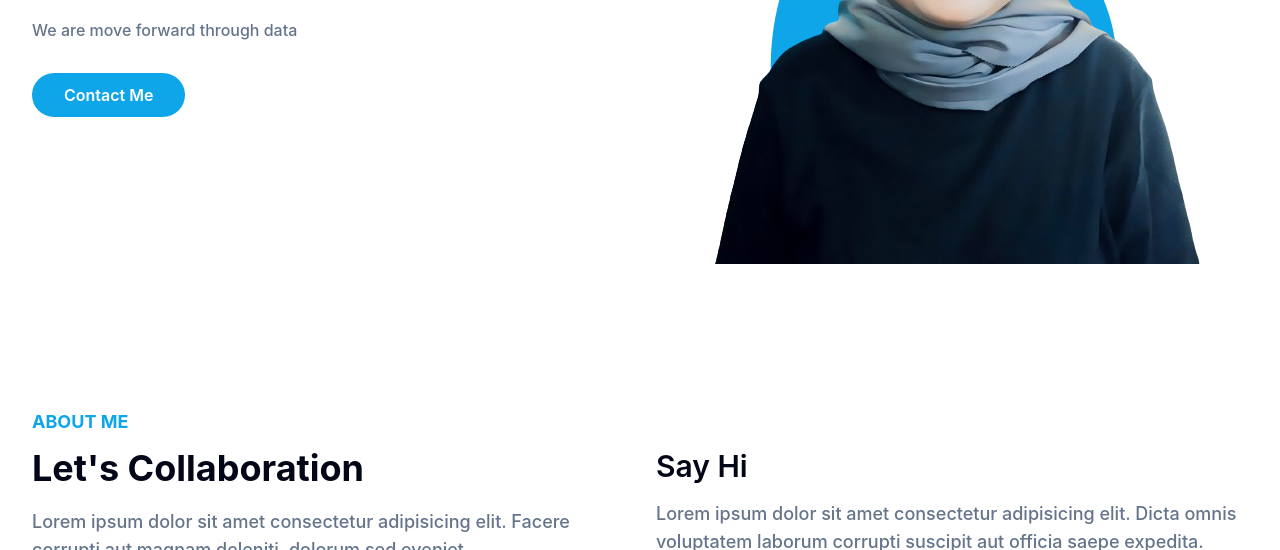
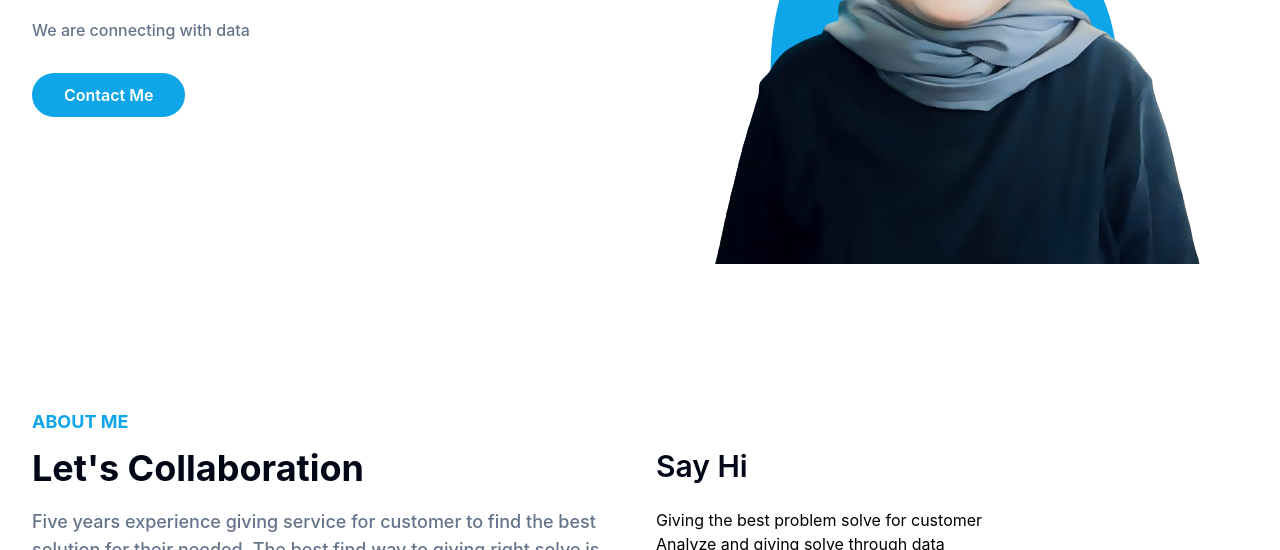
Before and after one commit to shofianaulfa/Shofiana_Ulfa, a website: page index.html in a window 1280 px wide. Shown: the part 416-966 px from the top of the page. Drawn offline with Linux system fonts and the light colour scheme.

Commit message:
update hero section

```diff
--- a/index.html
+++ b/index.html
@@ -58,7 +58,7 @@
                 <div class="w-full self-center px-4 lg:w-1/2">
                     <h1 class="text-base font-semibold text-primary md:text-xl ">Hi Everyone🖐, I'm <span class="block font-bold text-dark text-4xl mt-1 lg:text-5xl">Shofiana Ulfa</span></h1>
                     <h2 class="font-medium text-secondary text-lg mb-5"> <span class="text-dark lg:text-2xl">Data Analyst</span> | Customer Service</h2>
-                    <p class="font-medium text-secondary mb-10 leading-relaxed">We are move forward through data</p>
+                    <p class="font-medium text-secondary mb-10 leading-relaxed">We are connecting with data</p>
 
                     <a href="#" class="text-base font-semibold text-white bg-primary py-3 px-8  rounded-full hover:shadow-lg hover:opacity-80 transition duration-300 ease-in-out">Contact Me</a>
                 </div>
@@ -86,11 +86,20 @@
                 <div class="w-full px-4 mb-10 lg:w-1/2">
                     <h4 class="font-bold uppercase text-primary text-lg mb-3">About Me</h4>
                     <h2 class="font-bold text-dark text-3xl mb-5 max-w-md lg:text-4xl">Let's Collaboration</h2>
-                    <p class="font-medium text-base text-secondary max-w-xl lg:text-lg">Lorem ipsum dolor sit amet consectetur adipisicing elit. Facere corrupti aut magnam deleniti, dolorum sed eveniet.</p>
+                    <p class="font-medium text-base text-secondary max-w-xl lg:text-lg">Five years experience giving service for customer to find the best solution for their needed. The best find way to giving right solve is when we analyze data that relate for the problem.
+                    </p>
                 </div>
                 <div class="w-full px-4 lg:w-1/2">
                     <h3 class="font-semibold text-dark text-2xl mb-4 lg:text-3xl lg:pt-10">Say Hi</h3>
-                    <p class="font-medium text-base text-secondary mb-6 lg:text-lg">Lorem ipsum dolor sit amet consectetur adipisicing elit. Dicta omnis voluptatem laborum corrupti suscipit aut officia saepe expedita.
+                    <p class="font-medium text-base text-secondary mb-6 lg:text-lg">
+                        <ul>
+                            <li>
+                                Giving the best problem solve for customer
+                            </li>
+                            <li>
+                                Analyze and giving solve through data
+                            </li>
+                        </ul>
                     </p>
                     <div class="flex items-center">
                         <!-- Github -->
@@ -193,15 +202,15 @@
                     <a href="#" class="max-w-[120px] mx-4 py-4 grayscale opacity-60 transition duration-500 hover:grayscale-0 hover:opacity-100 lg:mx-6 xl:mx-8">
                         <img src="dist/img/clients/1.ioh.png" alt="IOH">
                     </a>
-                    <a href="#" class="max-w-[120px] mx-4 py-4 grayscale opacity-60 transition duration-500 hover:grayscale-0 hover:opacity-100 lg:mx-6 xl:mx-8">
+                    <!-- <a href="#" class="max-w-[120px] mx-4 py-4 grayscale opacity-60 transition duration-500 hover:grayscale-0 hover:opacity-100 lg:mx-6 xl:mx-8">
                         <img src="dist/img/clients/2.traveloka.png" alt="traveloka">
-                    </a>
-                    <a href="#" class="max-w-[120px] mx-4 py-4 grayscale opacity-60 transition duration-500 hover:grayscale-0 hover:opacity-100 lg:mx-6 xl:mx-8">
+                    </a> -->
+                    <!-- <a href="#" class="max-w-[120px] mx-4 py-4 grayscale opacity-60 transition duration-500 hover:grayscale-0 hover:opacity-100 lg:mx-6 xl:mx-8">
                         <img src="dist/img/clients/3.google.png" alt="google">
-                    </a>
-                    <a href="#" class="max-w-[120px] mx-4 py-4 grayscale opacity-60 transition duration-500 hover:grayscale-0 hover:opacity-100 lg:mx-6 xl:mx-8">
+                    </a> -->
+                    <!-- <a href="#" class="max-w-[120px] mx-4 py-4 grayscale opacity-60 transition duration-500 hover:grayscale-0 hover:opacity-100 lg:mx-6 xl:mx-8">
                         <img src="dist/img/clients/4.meta.png" alt="meta">
-                    </a>
+                    </a> -->
                 </div>
             </div>
         </div>
```
